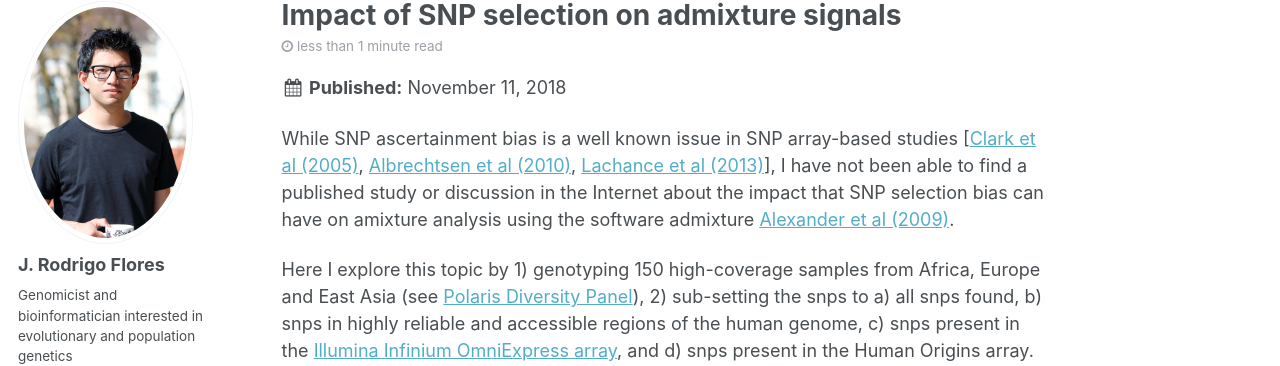
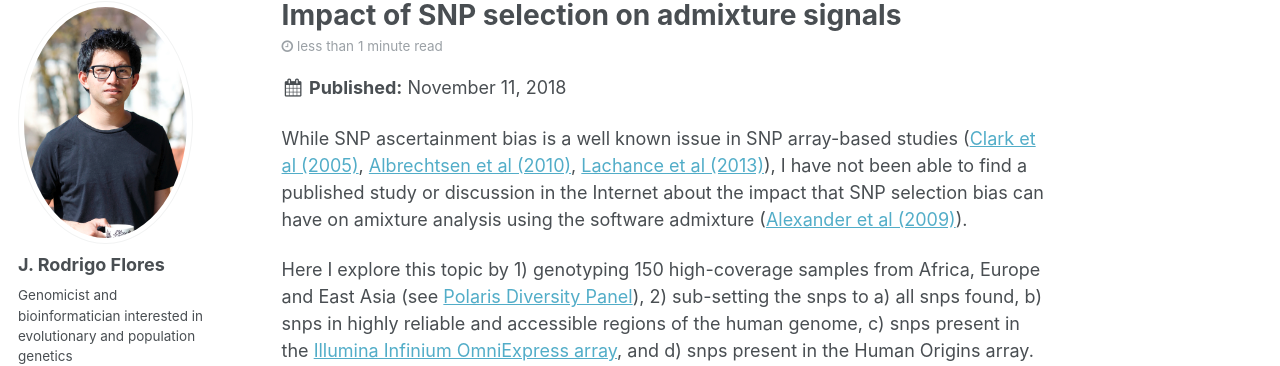
Before and after one commit to JRodrigoF/JRodrigoFlores.github.io, a Jekyll site: the page built from _posts/2018-01-11-Impact-of-SNPs-selection-on-admixture-signals.md, in a window 1280 px wide and 900 px high. Shown: the part 117-483 px from the top of the window. Built offline with Jekyll 4.4.1, drawn with Linux system fonts in a browser that asks for light colours; some web fonts are replaced.

```diff
--- a/_posts/2018-01-11-Impact-of-SNPs-selection-on-admixture-signals.md
+++ b/_posts/2018-01-11-Impact-of-SNPs-selection-on-admixture-signals.md
@@ -11,6 +11,6 @@ tags:
   - Polaris data
 ---
 
-While SNP ascertainment bias is a well known issue in SNP array-based studies [[Clark et al (2005)](http://doi.org/10.1101/gr.4107905), [Albrechtsen et al (2010)](http://doi.org/10.1093/molbev/msq148), [Lachance et al (2013)](http://doi.org/10.1002/bies.201300014)], I have not been able to find a published study or discussion in the Internet about the impact that SNP selection bias can have on amixture analysis using the software admixture [Alexander et al (2009)](http://doi.org/10.1101/gr.094052.109).
+While SNP ascertainment bias is a well known issue in SNP array-based studies ([Clark et al (2005)](http://doi.org/10.1101/gr.4107905), [Albrechtsen et al (2010)](http://doi.org/10.1093/molbev/msq148), [Lachance et al (2013)](http://doi.org/10.1002/bies.201300014)), I have not been able to find a published study or discussion in the Internet about the impact that SNP selection bias can have on amixture analysis using the software admixture ([Alexander et al (2009)](http://doi.org/10.1101/gr.094052.109)).
 
 Here I explore this topic by 1) genotyping 150 high-coverage samples from Africa, Europe and East Asia (see [Polaris Diversity Panel](https://jrodrigoflores.com/posts/2018/11/Polaris-project-diversity-panel)), 2) sub-setting the snps to a) all snps found, b) snps in highly reliable and accessible regions of the human genome, c) snps present in the [Illumina Infinium OmniExpress array](https://www.illumina.com/products/by-type/microarray-kits/infinium-omni-express.html), and d) snps present in the Human Origins array.
```
